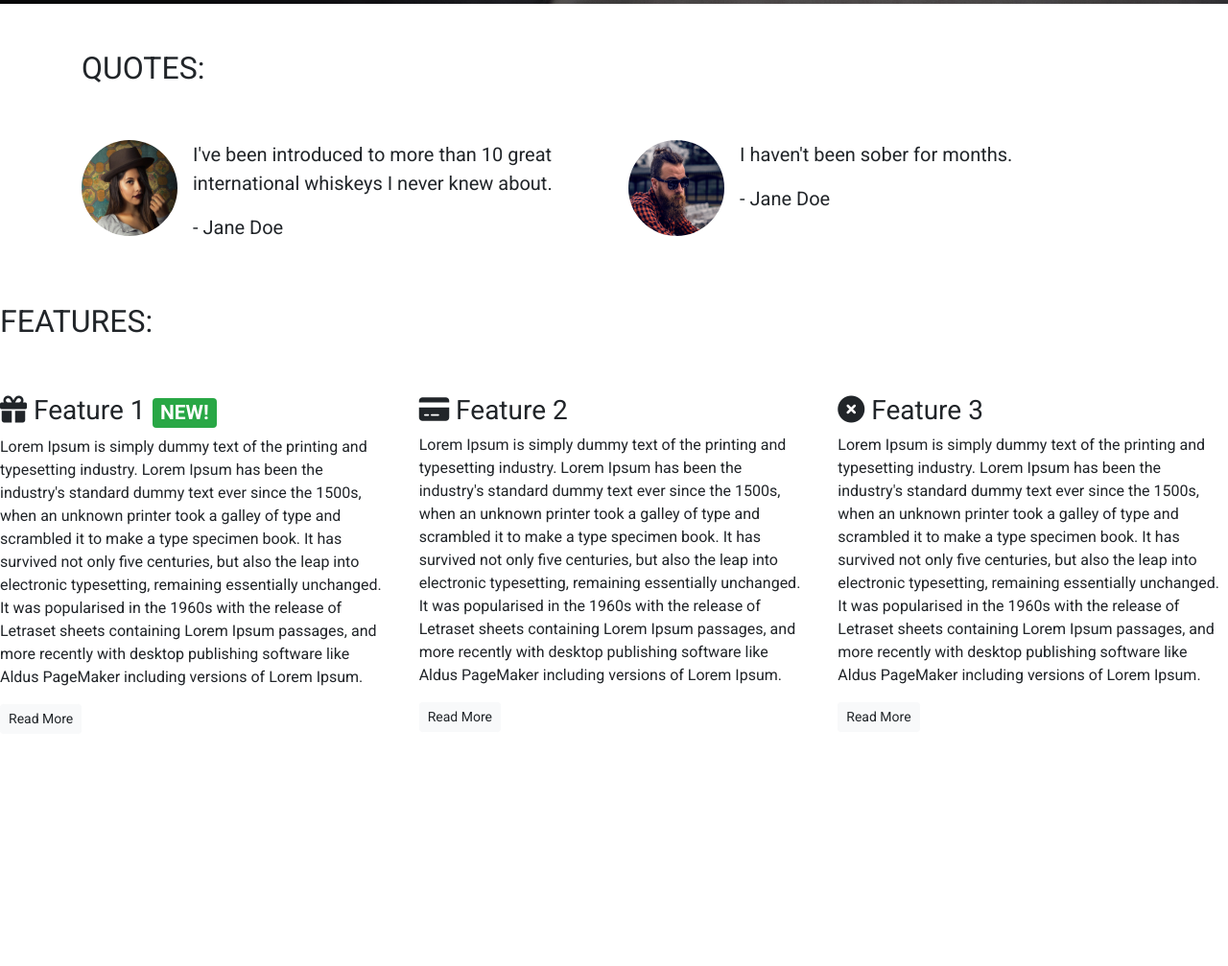
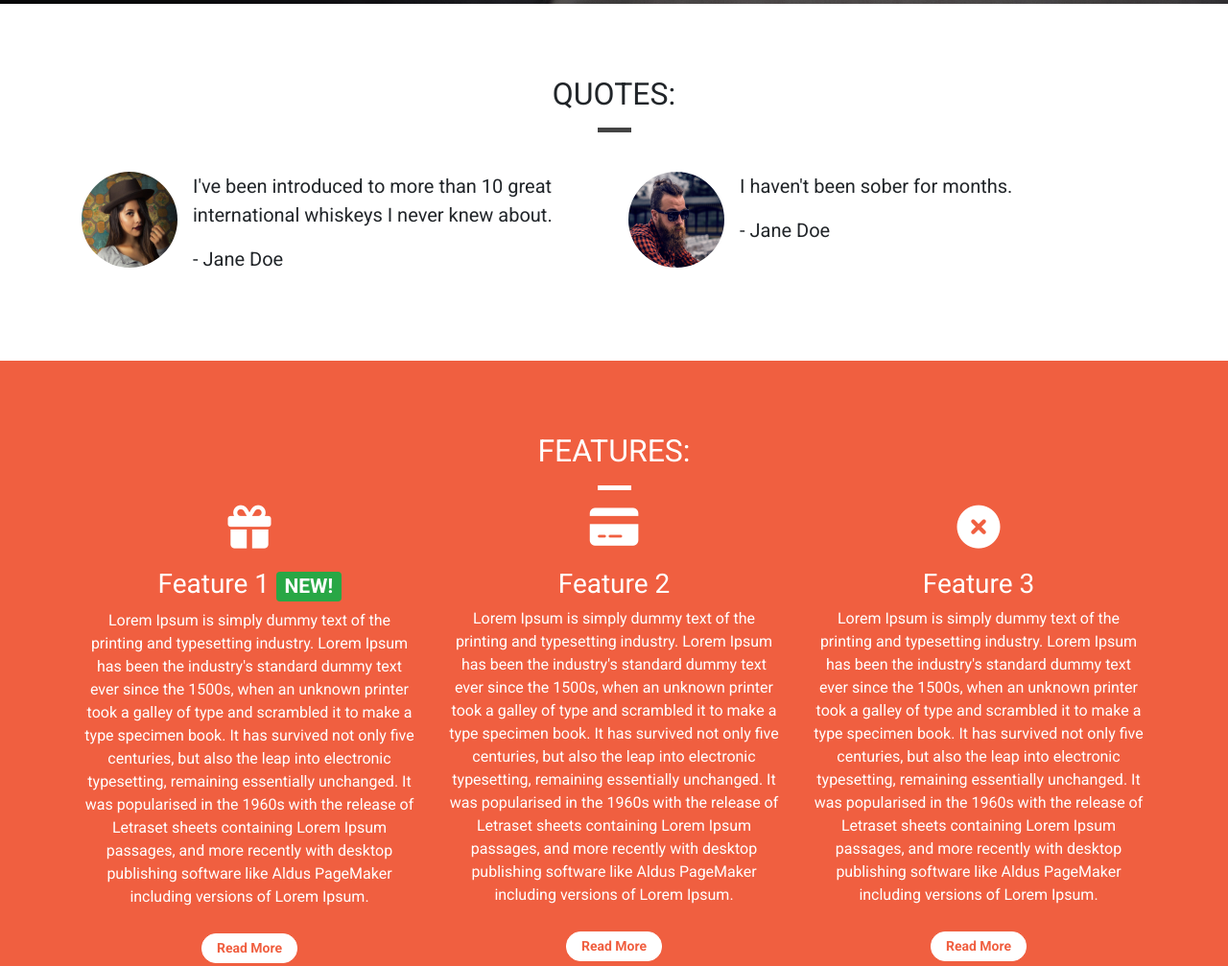
Before and after one commit to URiem/bootstrap-whisky-drop-gtpd, a plain HTML site: page index.html in a window 1280 px wide. Shown: the part 796-1803 px from the top of the page at 96% size. Before the commit the page ends 1577 px from the top, so only its background shows below. Drawn offline with nearby package versions, Linux system fonts and the light colour scheme.

Commit message:
Finish adding custom styling

```diff
--- a/css/style.css
+++ b/css/style.css
@@ -2,6 +2,15 @@
 
 body {
     font-family: 'Roboto', sans-serif;
+}
+
+/* Containers */
+
+.container-wrapper {}
+
+.container-wrapper--red {
+    background-color: #f05f40;
+    color: white;
 }
 
 .alert-container .col-12 {
@@ -44,6 +53,12 @@ body {
     width: 100%;
     background-color: rgba(0, 0, 0, 0.5);
 }
+
+.content-container {
+    padding-top: 75px;
+    padding-bottom: 75px;
+}
+
 
 /* Navbar */
 
@@ -113,6 +128,11 @@ body {
     background-color: #f05f40;
 }
 
+.block-divider--white {
+    background-color: white;
+}
+
+
 .block-divider--short {
     width: 35px;
 }
@@ -140,6 +160,47 @@ body {
     color: white;
 }
 
+/* Page Headers */
+
+.page-header {
+    margin-bottom: 0;
+    border-bottom: 0;
+    text-align: center;
+}
+
+.page-header h2 {
+    margin-top: 0;
+}
+
+/* Quotes */
+
+.quotes .page-header {
+    margin-bottom: 25px;
+}
+
+/* Features */
+
+.feature {
+    text-align: center;
+    margin-bottom: 40px;
+}
+
+.feature i {
+    margin-bottom: 20px;
+    font-size: 45px;
+    line-height: 45px;
+}
+
+.feature .btn {
+    background-color: white;
+    border-color: white;
+    border-radius: 15px;
+    min-width: 100px;
+    font-weight: bold;
+    margin-top: 10px;
+    color: #f05f40;
+}
+
 /* Footer
 © 2023 GitHub, Inc.
 Footer navigation
--- a/index.html
+++ b/index.html
@@ -74,11 +74,13 @@
     </div>
 
     <!-- Quotes -->
-    <div class="container quotes-container">
+    <div class="container-wrapper">
+        <div class="container quotes-container content-container">
             <section class="quotes">
                 <div class="row">
-                <div class="col-12 my-5">
+                    <div class="col-12 page-header">
                         <h2 class="text-uppercase">Quotes:</h2>
+                        <hr class="block-divider block-divider--short">
                     </div>
                 </div>
                 <div class="row">
@@ -112,31 +114,34 @@
             </section>
             <!-- /.quotes-->
         </div>
-    <div class="features-container">
+    </div>
+    <div class="container-wrapper container-wrapper--red">
+        <div class="container features-container content-container">
             <section class="features">
                 <div class="row">
-                <div class="col-12 my-5">
+                    <div class="col-12 page-header">
                         <h2 class="text-uppercase">Features:</h2>
+                        <hr class="block-divider block-divider--short block-divider--white">
                     </div>
                 </div>
                 <div class="row">
                     <div class="col-12 col-md-6 col-lg-4">
                         <div class="feature">
-                        <h3><i class="fa-solid fa-gift d-none d-sm-inline"></i> Feature 1 <span class="badge badge-success">NEW!</span></h3>
+                            <h3><i class="fa-solid fa-gift d-none d-sm-block"></i> Feature 1 <span class="badge badge-success">NEW!</span></h3>
                             <p>Lorem Ipsum is simply dummy text of the printing and typesetting industry. Lorem Ipsum has been the industry's standard dummy text ever since the 1500s, when an unknown printer took a galley of type and scrambled it to make a type specimen book. It has survived not only five centuries, but also the leap into electronic typesetting, remaining essentially unchanged. It was popularised in the 1960s with the release of Letraset sheets containing Lorem Ipsum passages, and more recently with desktop publishing software like Aldus PageMaker including versions of Lorem Ipsum.</p>
                             <p><a class="btn btn-sm btn-light" href="">Read More</a></p>
                         </div>
                     </div>
                     <div class="col-12 col-md-6 col-lg-4">
                         <div class="feature">
-                        <h3><i class="fa-solid fa-credit-card d-none d-sm-inline"></i> Feature 2</h3>
+                            <h3><i class="fa-solid fa-credit-card d-none d-sm-block"></i> Feature 2</h3>
                             <p>Lorem Ipsum is simply dummy text of the printing and typesetting industry. Lorem Ipsum has been the industry's standard dummy text ever since the 1500s, when an unknown printer took a galley of type and scrambled it to make a type specimen book. It has survived not only five centuries, but also the leap into electronic typesetting, remaining essentially unchanged. It was popularised in the 1960s with the release of Letraset sheets containing Lorem Ipsum passages, and more recently with desktop publishing software like Aldus PageMaker including versions of Lorem Ipsum.</p>
                             <p><a class="btn btn-sm btn-light" href="">Read More</a></p>
                         </div>
                     </div>
                     <div class="col-12 d-md-none d-lg-block col-lg-4">
                         <div class="feature">
-                        <h3><i class="fa-solid fa-circle-xmark d-none d-sm-inline"></i> Feature 3</h3>
+                            <h3><i class="fa-solid fa-circle-xmark d-none d-sm-block"></i> Feature 3</h3>
                             <p>Lorem Ipsum is simply dummy text of the printing and typesetting industry. Lorem Ipsum has been the industry's standard dummy text ever since the 1500s, when an unknown printer took a galley of type and scrambled it to make a type specimen book. It has survived not only five centuries, but also the leap into electronic typesetting, remaining essentially unchanged. It was popularised in the 1960s with the release of Letraset sheets containing Lorem Ipsum passages, and more recently with desktop publishing software like Aldus PageMaker including versions of Lorem Ipsum.</p>
                             <p><a class="btn btn-sm btn-light" href="">Read More</a></p>
                         </div>
@@ -145,7 +150,7 @@
             </section>
             <!-- Features -->
         </div>
-
+    </div>
 
     <div class="modal" tabindex="-1" role="dialog" id="signUpModal">
         <div class="modal-dialog" role="document">
```
Lines whose indentation alone changed are shown as unchanged.
